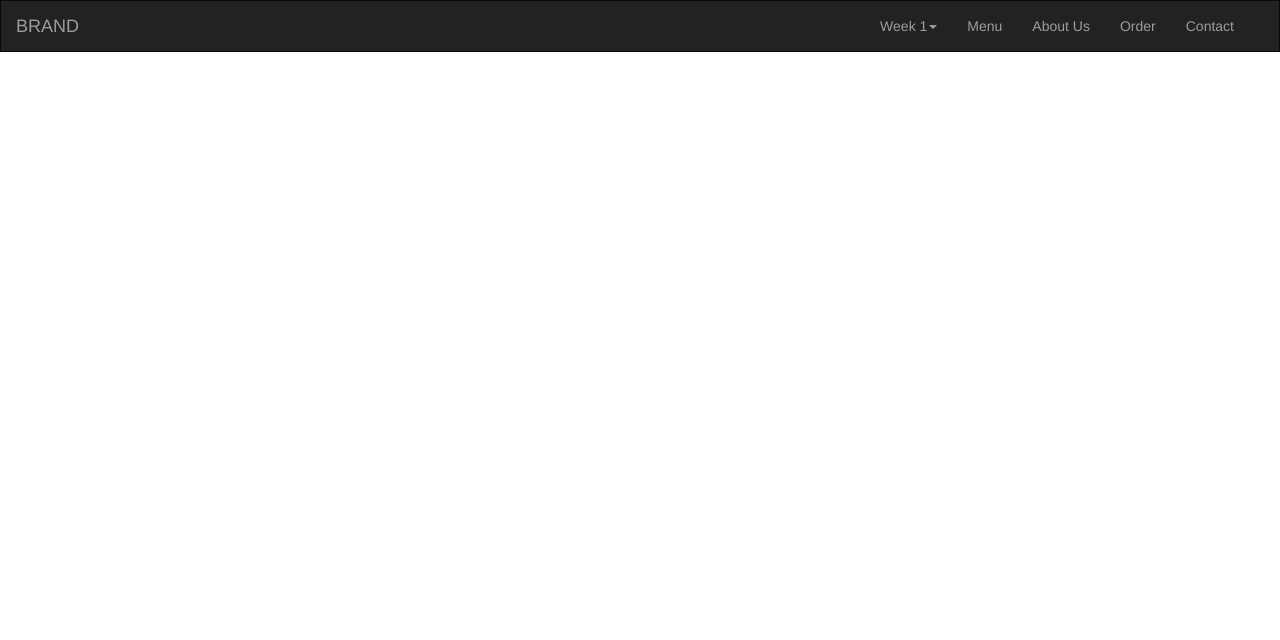
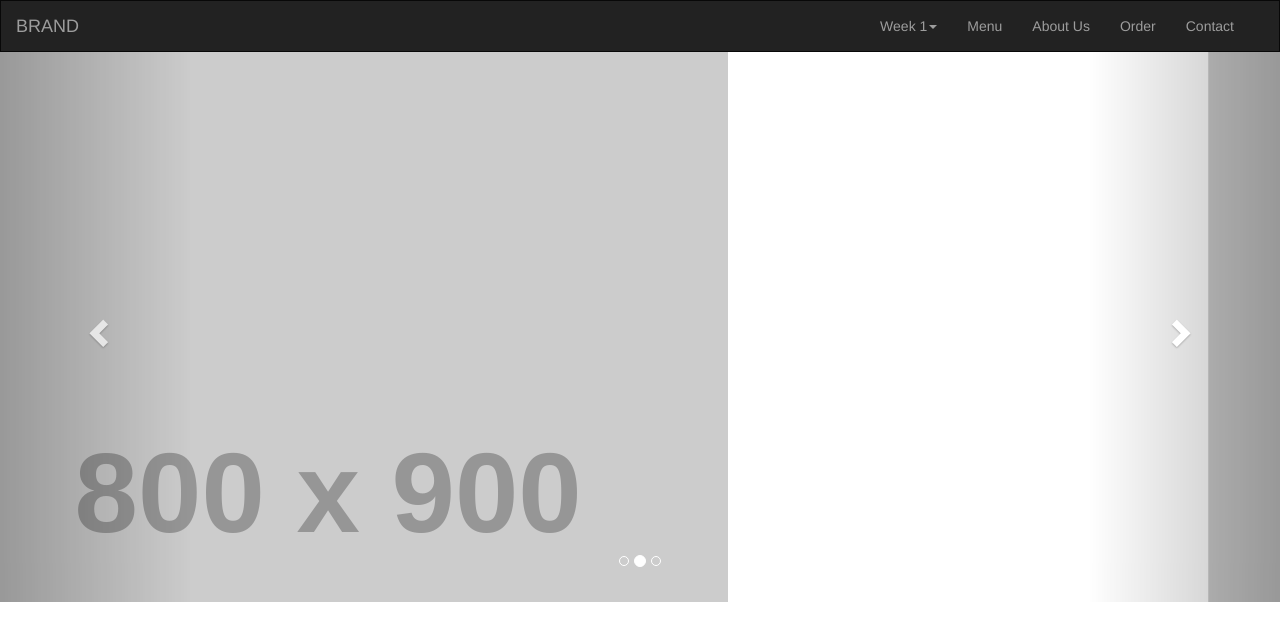
Before and after one commit to netflair/FSWD40-CodeReview-06, a plain HTML site: page index.html in a window 1280 px wide. Drawn offline with nearby package versions, Linux system fonts and the light colour scheme; placeholder pictures from the web are drawn by us.

Commit message:
added carousel

```diff
--- a/index.html
+++ b/index.html
@@ -1,5 +1,6 @@
 <!DOCTYPE html>
 <html lang="en">
+
 <head>
     <!-- Meta Tags -->
     <meta charset="UTF-8">
@@ -10,17 +11,15 @@
     <!-- Custom Style -->
     <link rel="stylesheet" type="text/css" href="css/style.css">
     <!-- Libaries -->
-	<script
-	src="https://code.jquery.com/jquery-3.3.1.min.js"
-	integrity="sha256-FgpCb/KJQlLNfOu91ta32o/NMZxltwRo8QtmkMRdAu8="
-	crossorigin="anonymous"></script>
+    <script src="https://code.jquery.com/jquery-3.3.1.min.js" integrity="sha256-FgpCb/KJQlLNfOu91ta32o/NMZxltwRo8QtmkMRdAu8=" crossorigin="anonymous"></script>
     <!-- Favicon -->
-
     <!-- Title -->
     <title>Document</title>
 </head>
+
 <body>
     <div class="container-fluid">
+        <!-- Header Navbar -->
         <header class="row">
             <nav class="navbar navbar-inverse navbar-fixed">
                 <div class="container-fluid">
@@ -49,11 +48,43 @@
                 </div>
             </nav>
         </header>
+        <div class="row">
+            <!-- Slider -->
+            <div id="myCarousel" class="carousel slide" data-ride="carousel">
+                <!-- Indicators -->
+                <ol class="carousel-indicators">
+                    <li data-target="#myCarousel" data-slide-to="0" class="active"></li>
+                    <li data-target="#myCarousel" data-slide-to="1"></li>
+                    <li data-target="#myCarousel" data-slide-to="2"></li>
+                </ol>
+                <!-- Wrapper for slides -->
+                <div class="carousel-inner">
+                    <div class="item active">
+                        <img src="http://via.placeholder.com/800x900" alt=" ">
                     </div>
-
+                    <div class="item">
+                        <img src="http://via.placeholder.com/800x900" alt=" ">
+                    </div>
+                    <div class="item">
+                        <img src="http://via.placeholder.com/800x900" alt=" ">
+                    </div>
+                </div>
+                <!-- Left and right controls -->
+                <a class="left carousel-control" href="#myCarousel" data-slide="prev">
+					<span class="glyphicon glyphicon-chevron-left"></span>
+					<span class="sr-only">Previous</span>
+				</a>
+                <a class="right carousel-control" href="#myCarousel" data-slide="next">
+					<span class="glyphicon glyphicon-chevron-right"></span>
+					<span class="sr-only">Next</span>
+			</a>
+            </div>
+        </div>
+    </div>
     <!-- Bootstrap JS -->
     <script src="https://maxcdn.bootstrapcdn.com/bootstrap/3.3.7/js/bootstrap.min.js" integrity="sha384-Tc5IQib027qvyjSMfHjOMaLkfuWVxZxUPnCJA7l2mCWNIpG9mGCD8wGNIcPD7Txa" crossorigin="anonymous"></script>
     <!-- Custom JS -->
     <script src="js/main.js"></script>
 </body>
+
 </html>
```
Lines whose indentation alone changed are shown as unchanged.
